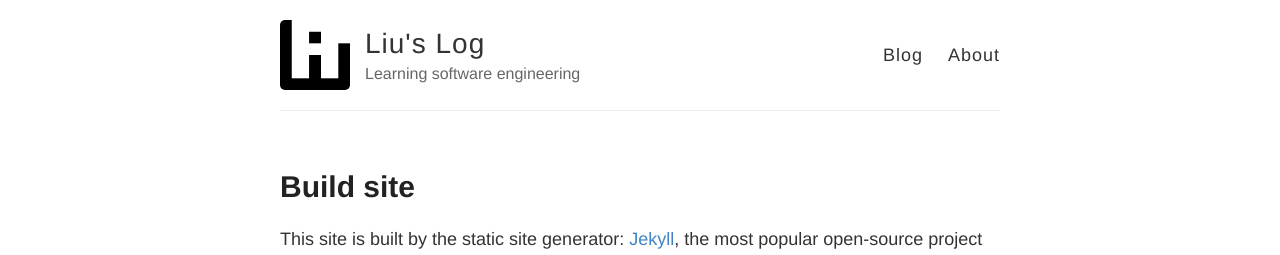
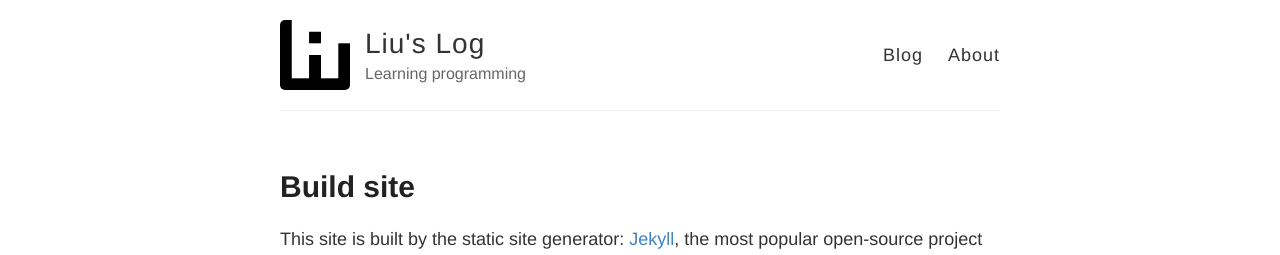
Before and after one commit to chunweiliu/chunweiliu.github.io, a Jekyll site: the page built from index.html, in a window 1280 px wide. Shown: the top 255 px of the page. Built offline with Jekyll 4.4.1, drawn with Linux system fonts in a browser that asks for light colours; Markdown is read by kramdown in place of the engine named in the settings.

Commit message:
updated description

```diff
--- a/_config.yml
+++ b/_config.yml
@@ -6,7 +6,7 @@
 name: Liu's Log
 
 # Short bio or description (displayed in the header)
-description: Learning software engineering
+description: Learning programming
 
 # URL of your avatar or profile pic (you could use your GitHub profile pic)
 avatar: https://chunweiliu.github.io/images/liu.png
```
